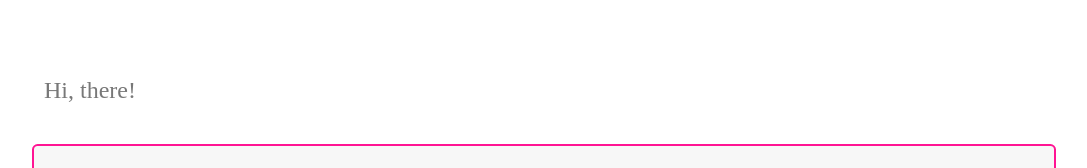
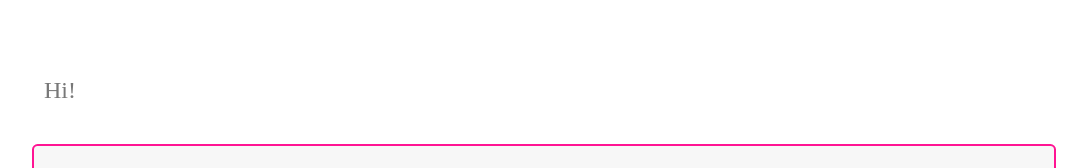
Before and after one commit to codesanook/sanook-meetup-001, a React (Create React App) app in the folder contact-final/: page / in a window 1280 px wide. Shown: the top 168 px of the page, without its empty margins (96-1183 px from the left). Built offline with nearby package versions, Linux system fonts and the light colour scheme.

Commit message:
Break unit test

```diff
--- a/contact-final/src/App.tsx
+++ b/contact-final/src/App.tsx
@@ -24,7 +24,7 @@ const App: React.FC = () => {
   return (
     <div className="container">
       <section>
-        <h3 className="title">Hi, there!</h3>
+        <h3 className="title">Hi!</h3>
         <form onSubmit={submitForm}>
           <input type="text"
             name="name"
```
